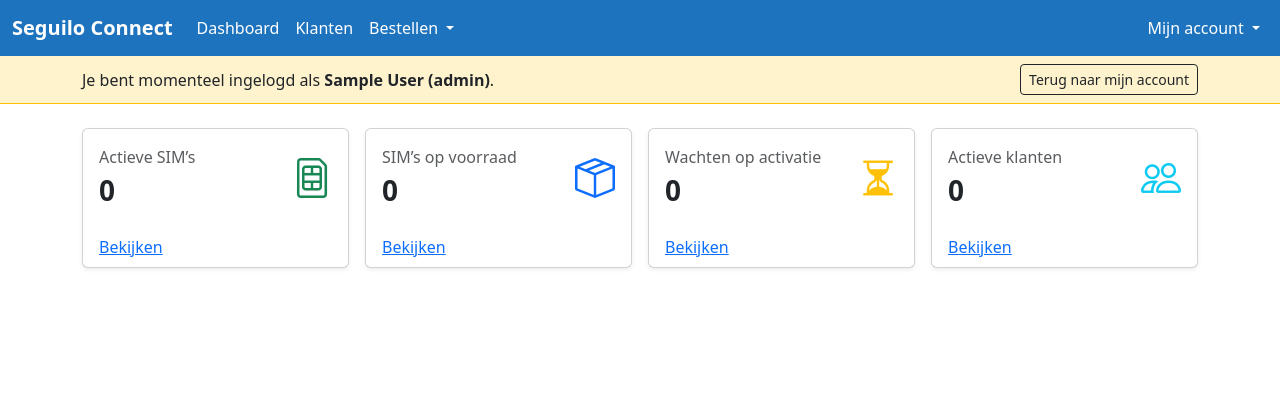
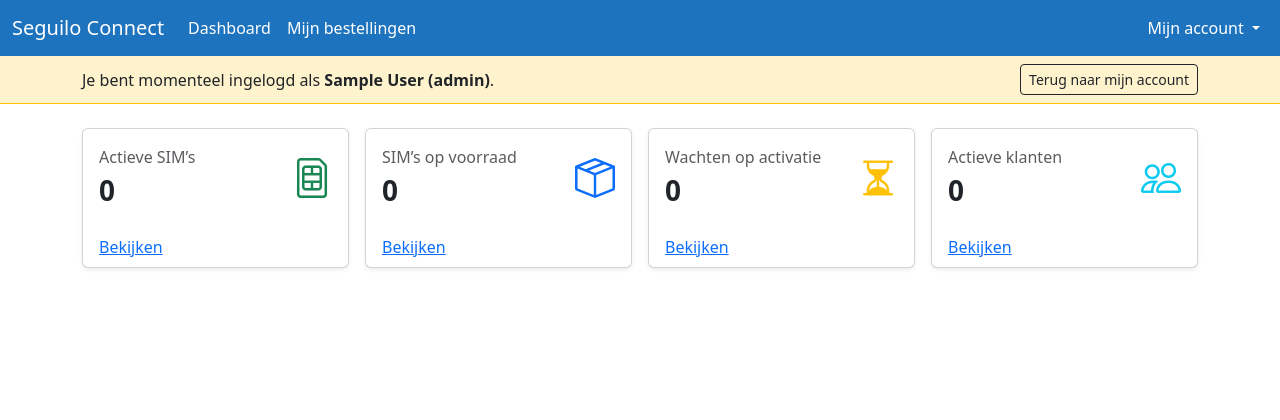
Before and after one commit to SeguiloNL/SeguiloConnect, a PHP site: page /index.php in a window 1280 px wide. Shown: the top 420 px of the page. Run offline with PHP 8.4, Linux system fonts and the light colour scheme; the visitor is signed in with stand-in values (Sample User, id 1); tables that the repository leaves empty or names only in its code hold one stand-in row (values such as "Sample post"); data that the repository does not hold is empty.

Commit message:
Simkaart-menu verplaatst

```diff
--- a/views/header.php
+++ b/views/header.php
@@ -1,41 +1,13 @@
 <?php
-// views/header.php
-// Vereist: auth_user(), role constants (optioneel), db(), e(), base_url()
-// Optioneel: system_settings tabel met key 'brand_logo_url'
-
 $u = auth_user();
 $config = require __DIR__ . '/../config.php';
 
-// Role flags
-$role      = $u['role'] ?? null;
-$isSuper   = ($role === 'super_admin') || (defined('ROLE_SUPER') && $role === ROLE_SUPER);
-$isRes     = ($role === 'reseller')    || (defined('ROLE_RESELLER') && $role === ROLE_RESELLER);
-$isSubRes  = ($role === 'sub_reseller')|| (defined('ROLE_SUBRESELLER') && $role === ROLE_SUBRESELLER);
-$isMgr     = ($isSuper || $isRes || $isSubRes);
-$isCustomer= !$isMgr;
-
-// Probeer het logo uit system_settings te halen
-$brandLogoUrl = null;
-try {
-    if (function_exists('db')) {
-        $pdo = db();
-        if ($pdo) {
-            $pdo->exec("CREATE TABLE IF NOT EXISTS system_settings (k VARCHAR(64) PRIMARY KEY, v VARCHAR(255) NULL)");
-            $st = $pdo->prepare("SELECT v FROM system_settings WHERE k = 'brand_logo_url' LIMIT 1");
-            $st->execute();
-            $brandLogoUrl = $st->fetchColumn();
-            if ($brandLogoUrl !== false) {
-                $brandLogoUrl = trim((string)$brandLogoUrl);
-                if ($brandLogoUrl === '') $brandLogoUrl = null;
-            } else {
-                $brandLogoUrl = null;
-            }
-        }
-    }
-} catch (Throwable $e) {
-    // Stil falen; val terug op app-naam
-    $brandLogoUrl = null;
-}
+// Role-flags
+$role     = $u['role'] ?? null;
+$isSuper  = ($role === 'super_admin') || (defined('ROLE_SUPER') && $role === ROLE_SUPER);
+$isRes    = ($role === 'reseller')    || (defined('ROLE_RESELLER') && $role === ROLE_RESELLER);
+$isSubRes = ($role === 'sub_reseller')|| (defined('ROLE_SUBRESELLER') && $role === ROLE_SUBRESELLER);
+$isMgr    = ($isSuper || $isRes || $isSubRes);
 ?>
 <!doctype html>
 <html lang="nl">
@@ -50,99 +22,69 @@ try {
   .navbar-custom { background-color: #1e73be !important; }
   .navbar-custom .nav-link,
   .navbar-custom .navbar-brand,
-  .navbar-custom .navbar-text,
-  .navbar-custom .dropdown-toggle,
-  .navbar-custom .btn-outline-light { color: #fff !important; }
+  .navbar-custom .navbar-text { color: #fff !important; }
   .navbar-custom .nav-link:hover,
-  .navbar-custom .dropdown-toggle:hover { color: #f0f0f0 !important; }
-
-  .brand-logo {
-    height: 32px;
-    width: auto;
-    display: block;
-  }
-  .brand-fallback {
-    font-weight: 600;
-    color: #fff !important;
-    text-decoration: none;
-  }
-
-  /* Dropdown menu contrasterend (licht) op gekleurde navbar */
-  .navbar-custom .dropdown-menu {
-    border: none;
-    box-shadow: 0 8px 24px rgba(0,0,0,.15);
-  }
+  .navbar-custom .nav-link:focus { color: #f0f0f0 !important; }
 </style>
 </head>
 <body>
 <nav class="navbar navbar-expand-lg navbar-custom mb-0">
   <div class="container-fluid">
-    <!-- Logo / Brand -->
-    <a class="navbar-brand d-flex align-items-center gap-2" href="<?= e(base_url()) ?>/index.php?route=dashboard" aria-label="Home">
-      <?php if ($brandLogoUrl): ?>
-        <img src="<?= e($brandLogoUrl) ?>" alt="Logo" class="brand-logo">
+    <a class="navbar-brand" href="index.php?route=dashboard">
+      <?php if (!empty($config['app']['logo'])): ?>
+        <img src="<?= e($config['app']['logo']) ?>" alt="Logo" height="30">
       <?php else: ?>
-        <span class="brand-fallback"><?= e($config['app']['app_name']) ?></span>
+        <?= e($config['app']['app_name']) ?>
       <?php endif; ?>
     </a>
-
-    <button class="navbar-toggler" type="button" data-bs-toggle="collapse" data-bs-target="#nav" aria-controls="nav" aria-expanded="false" aria-label="Menu openen">
+    <button class="navbar-toggler" type="button" data-bs-toggle="collapse" data-bs-target="#nav"
+            aria-controls="nav" aria-expanded="false" aria-label="Toggle navigation">
       <span class="navbar-toggler-icon"></span>
     </button>
 
     <?php if ($u): ?>
     <div class="collapse navbar-collapse" id="nav">
-      <!-- Linkerzijde: Hoofdmenu's -->
       <ul class="navbar-nav me-auto mb-2 mb-lg-0">
         <!-- Dashboard -->
-        <li class="nav-item">
-          <a class="nav-link" href="<?= e(base_url()) ?>/index.php?route=dashboard">Dashboard</a>
-        </li>
+        <li class="nav-item"><a class="nav-link" href="index.php?route=dashboard">Dashboard</a></li>
 
         <!-- Klanten -->
-        <li class="nav-item">
-          <a class="nav-link" href="<?= e(base_url()) ?>/index.php?route=users_list">Klanten</a>
-        </li>
+        <?php if ($isMgr): ?>
+          <li class="nav-item"><a class="nav-link" href="index.php?route=users_list">Klanten</a></li>
+        <?php endif; ?>
 
-        <!-- Abonnementen (meestal voor Super-admin) -->
+        <!-- Abonnementen -->
         <?php if ($isSuper): ?>
-        <li class="nav-item">
-          <a class="nav-link" href="<?= e(base_url()) ?>/index.php?route=plans_list">Abonnementen</a>
-        </li>
+          <li class="nav-item"><a class="nav-link" href="index.php?route=plans_list">Abonnementen</a></li>
+        <?php endif; ?>
+
+        <!-- Simkaarten (nieuw hoofdmenu item) -->
+        <?php if ($isMgr): ?>
+          <li class="nav-item"><a class="nav-link" href="index.php?route=sims_list">Simkaarten</a></li>
         <?php endif; ?>
 
         <!-- Bestellen -->
-        <li class="nav-item dropdown">
-          <a class="nav-link dropdown-toggle" href="#" id="bestellenDropdown" role="button" data-bs-toggle="dropdown" aria-expanded="false">
-            Bestellen
-          </a>
-          <ul class="dropdown-menu">
-            <li><a class="dropdown-item" href="<?= e(base_url()) ?>/index.php?route=orders_list">Overzicht bestellingen</a></li>
         <?php if ($isMgr): ?>
-              <li><a class="dropdown-item" href="<?= e(base_url()) ?>/index.php?route=order_add">Nieuwe bestelling</a></li>
-              <li><hr class="dropdown-divider"></li>
-              <li><a class="dropdown-item" href="<?= e(base_url()) ?>/index.php?route=sims_list">Simkaarten</a></li>
+          <li class="nav-item"><a class="nav-link" href="index.php?route=orders_list">Bestellen</a></li>
+        <?php else: ?>
+          <li class="nav-item"><a class="nav-link" href="index.php?route=orders_list">Mijn bestellingen</a></li>
         <?php endif; ?>
       </ul>
-        </li>
-      </ul>
 
-      <!-- Rechterzijde: Mijn account -->
+      <!-- Rechts uitgelijnd -->
       <ul class="navbar-nav ms-auto mb-2 mb-lg-0 align-items-center">
+        <!-- Account menu -->
         <li class="nav-item dropdown">
-          <a class="nav-link dropdown-toggle" href="#" id="accountDropdown" role="button" data-bs-toggle="dropdown" aria-expanded="false">
+          <a class="nav-link dropdown-toggle" href="#" id="accountDropdown" role="button" data-bs-toggle="dropdown">
             Mijn account
           </a>
-          <ul class="dropdown-menu dropdown-menu-end" aria-labelledby="accountDropdown">
-            <li class="dropdown-header">
-              <?= e($u['name']) ?> <span class="text-muted">(<?= e($u['role']) ?>)</span>
-            </li>
-            <li><a class="dropdown-item" href="<?= e(base_url()) ?>/index.php?route=profile"><i class="bi bi-person"></i> Mijn profiel</a></li>
+          <ul class="dropdown-menu dropdown-menu-end">
+            <li><a class="dropdown-item" href="index.php?route=profile">Mijn profiel</a></li>
             <?php if ($isSuper): ?>
-              <li><a class="dropdown-item" href="<?= e(base_url()) ?>/index.php?route=system_admin"><i class="bi bi-gear"></i> Systeembeheer</a></li>
+              <li><a class="dropdown-item" href="index.php?route=system_admin">Systeembeheer</a></li>
             <?php endif; ?>
             <li><hr class="dropdown-divider"></li>
-            <li><a class="dropdown-item" href="<?= e(base_url()) ?>/index.php?route=logout"><i class="bi bi-box-arrow-right"></i> Uitloggen</a></li>
+            <li><a class="dropdown-item" href="index.php?route=logout">Uitloggen</a></li>
           </ul>
         </li>
       </ul>
@@ -151,19 +93,17 @@ try {
   </div>
 </nav>
 
-<!-- Impersonatie-banner -->
+<!-- Impersonatie banner -->
 <?php if (!empty($_SESSION['impersonator_id'])): ?>
   <div class="bg-warning-subtle border-bottom border-warning">
-    <div class="container py-2">
-      <div class="d-flex flex-wrap align-items-center justify-content-between gap-2">
+    <div class="container py-2 d-flex justify-content-between align-items-center">
       <div>
         Je bent momenteel ingelogd als <strong><?= e($u['name']) ?> (<?= e($u['role']) ?>)</strong>.
       </div>
       <form method="post" action="index.php?route=impersonate_stop" class="m-0">
-          <?php if (function_exists('csrf_field')) csrf_field(); ?>
+        <?php csrf_field(); ?>
         <button class="btn btn-sm btn-outline-dark">Terug naar mijn account</button>
       </form>
-      </div>
     </div>
   </div>
 <?php endif; ?>
```
Lines whose indentation alone changed are shown as unchanged.
